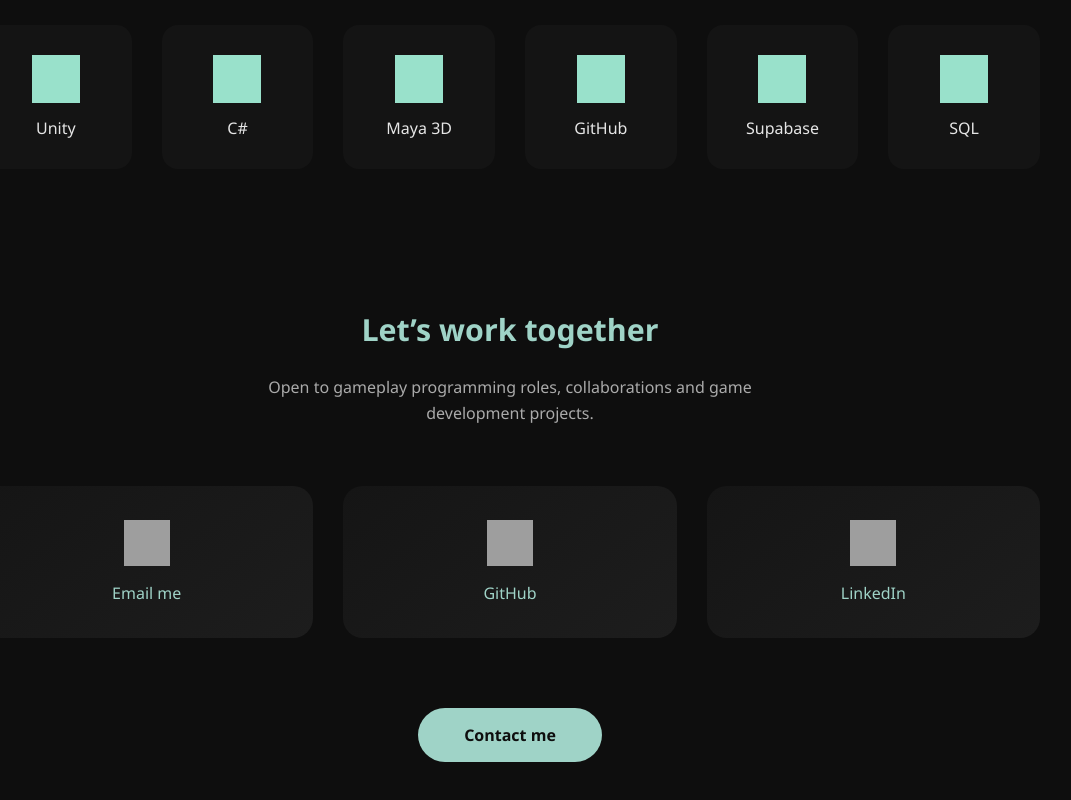
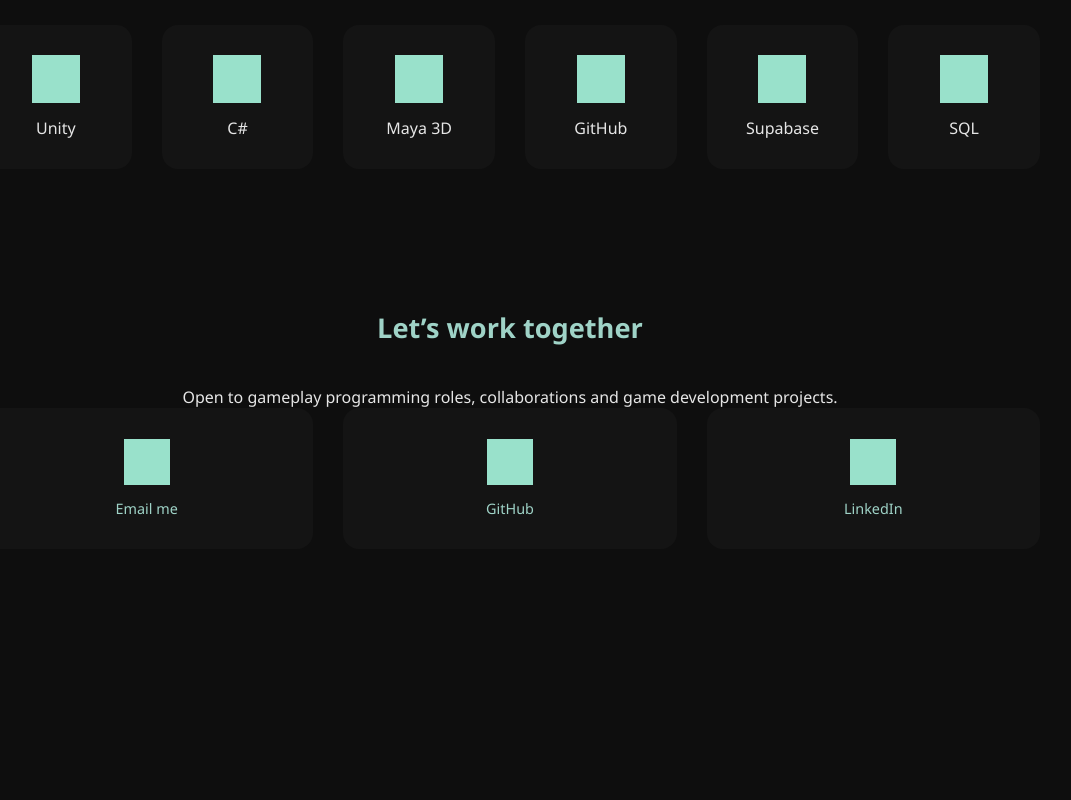
Before and after one commit to MIRKOXSDF/Portfolio, a plain HTML site: page index.html in a window 1280 px wide. Shown: the part 1631-2431 px from the top of the page, without its empty margins (130-1201 px from the left). After the commit the page ends 2320 px from the top, so only its background shows below. Drawn offline with Linux system fonts and the light colour scheme; grey boxes are pictures that could not be loaded.

Commit message:
lolololo

```diff
--- a/index.html
+++ b/index.html
@@ -130,9 +130,7 @@
         </a>
     </div>
 
-    <a href="mirko06660o@gmail.com" class="contact-cta">
-        Contact me
-    </a>
+
 </section>
 
 </body>
--- a/styles.css
+++ b/styles.css
@@ -174,7 +174,7 @@ body {
     height: 48px;
 }
 
-/* ---------- CONTACT ---------- */
+/*------ CONTACT ---------- */
 .contact {
     max-width: 1100px;
     margin: 140px auto;
@@ -183,62 +183,51 @@ body {
 }
 
 .contact h4 {
-    font-size: 1.9rem;
+    font-size: 1.7rem;
     color: #9fd3c7;
+    margin-bottom: 40px;
 }
 
-.contact-text {
-    max-width: 520px;
-    margin: 25px auto 60px;
-    color: #aaa;
-    line-height: 1.6;
-}
-
+/* GRID */
 .contact-grid {
     display: grid;
-    grid-template-columns: repeat(auto-fit, minmax(180px, 1fr));
+    grid-template-columns: repeat(auto-fit, minmax(140px, 1fr));
     gap: 30px;
 }
 
+/* CARD */
 .contact-card {
-    background: linear-gradient(145deg, #151515, #1d1d1d);
-    border-radius: 20px;
-    padding: 34px 20px;
+    background: #141414;
+    border-radius: 16px;
+    padding: 30px 15px;
     display: flex;
     flex-direction: column;
     align-items: center;
-    gap: 16px;
+    gap: 14px;
     text-decoration: none;
-    transition: transform .3s, box-shadow .3s;
+    border: 1px solid transparent;
+    transition: transform 0.3s ease, box-shadow 0.3s ease, border 0.3s ease;
 }
 
 .contact-card:hover {
-    transform: translateY(-10px);
-    box-shadow: 0 18px 45px rgba(159,211,199,.35);
+    transform: translateY(-8px);
+    border: 1px solid #9fd3c7;
+    box-shadow:
+        0 0 15px rgba(159, 211, 199, 0.35),
+        0 12px 35px rgba(159, 211, 199, 0.2);
 }
 
+/* ICON */
 .contact-card img {
     width: 46px;
     height: 46px;
+    filter: brightness(0) saturate(100%)
+            invert(78%) sepia(22%)
+            saturate(408%) hue-rotate(110deg);
 }
 
+/* TEXT */
 .contact-card span {
+    font-size: 0.9rem;
     color: #9fd3c7;
 }
-
-.contact-cta {
-    display: inline-block;
-    margin-top: 70px;
-    padding: 16px 46px;
-    border-radius: 40px;
-    background: #9fd3c7;
-    color: #0e0e0e;
-    font-weight: 600;
-    text-decoration: none;
-    transition: transform .3s, box-shadow .3s;
-}
-
-.contact-cta:hover {
-    transform: scale(1.06);
-    box-shadow: 0 0 35px rgba(159,211,199,.6);
-}
```
